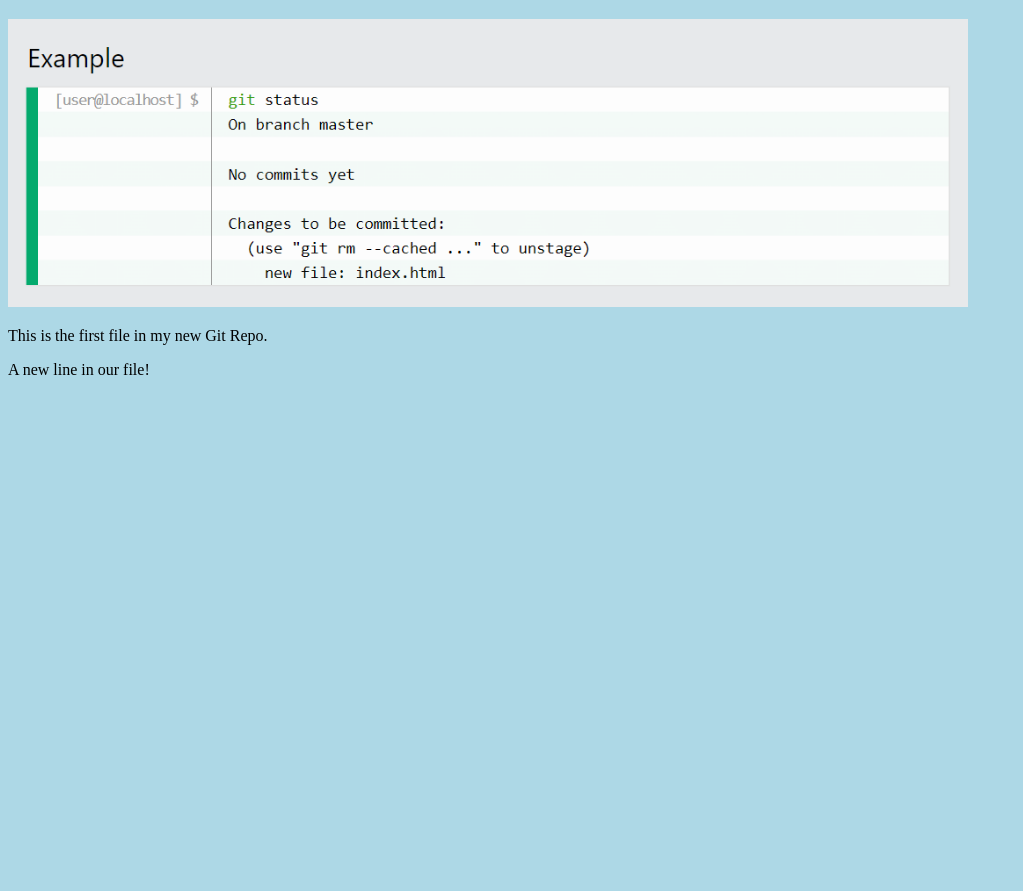
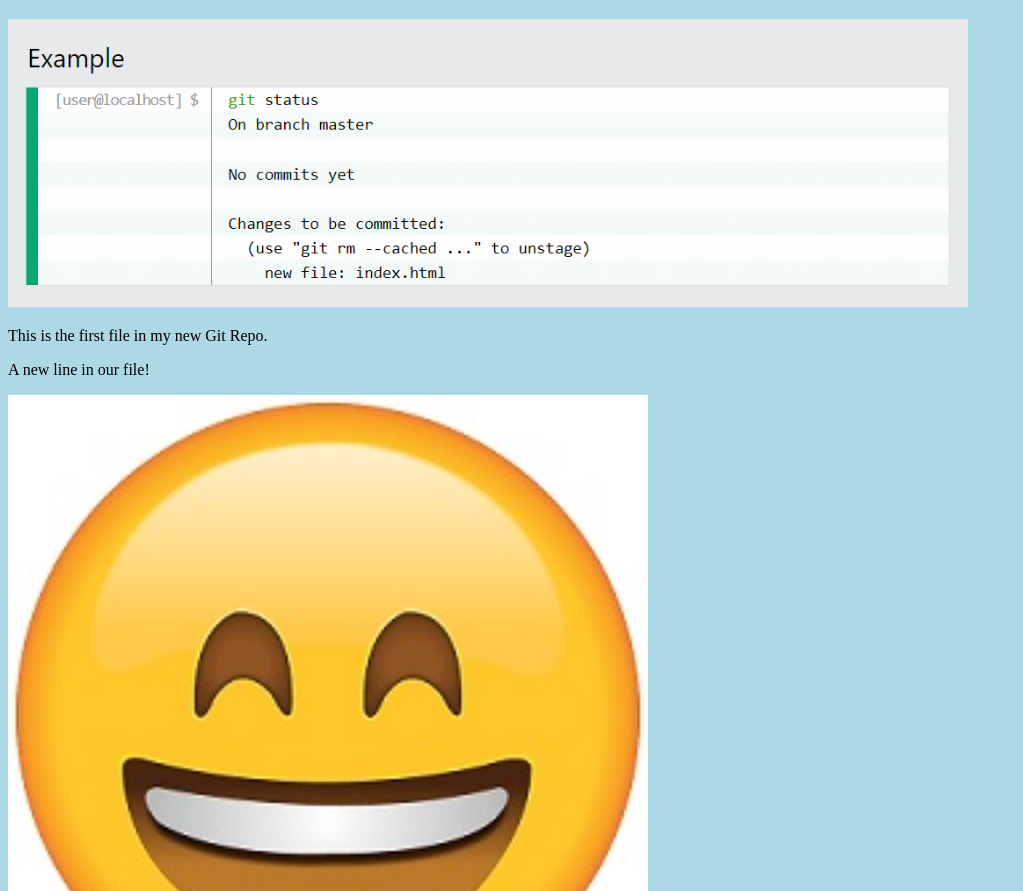
Before and after one commit to Ritu-Raj-Sharma/tutorial-repo, a plain HTML site: page index.html in a window 1280 px wide. Shown: the part 61-952 px from the top of the page, without its empty margins (0-1023 px from the left). Before the commit the page ends 800 px from the top, so only its background shows below. Drawn offline with Linux system fonts and the light colour scheme.

Commit message:
added new image

```diff
--- a/index.html
+++ b/index.html
@@ -11,5 +11,6 @@
     style="width:100%;max-width:960px"></div>
 <p>This is the first file in my new Git Repo.</p>
 <p>A new line in our file!</p>
+<div><img src="5.jpg" alt="Hello Git" style="width:100%;max-width:640px"></div>
 </body>
 </html>
```
Also changed, not shown: 2.jpg (added).
